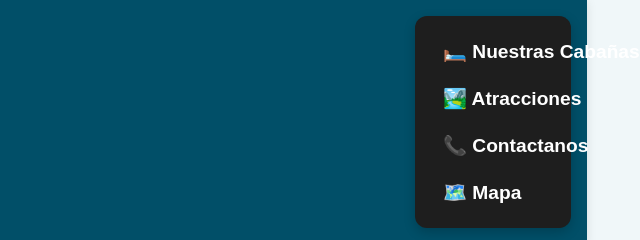
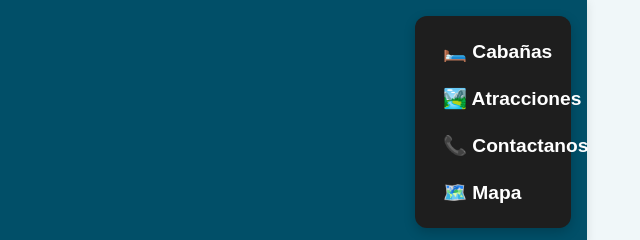
Before and after one commit to turizar/Vuelo-de-Gaviotas-V3, a plain HTML site: page docs/index.html in a window 1280 px wide. Shown: the top 240 px of the page, 693-1333 px from the left, 640 px wide, since content can reach past the window. Drawn offline with Linux system fonts and the light colour scheme; grey boxes are pictures that could not be loaded.

Commit message:
Actualizar todo el proyecto con nueva versión

```diff
--- a/docs/index.html
+++ b/docs/index.html
@@ -47,7 +47,7 @@
 
       <nav id="nav">
         <ul>
-          <li><a href="#cabins">🛏️ Nuestras Cabañas</a></li>
+          <li><a href="#cabins">🛏️ Cabañas</a></li>
           <li><a href="#surroundings">🏞️ Atracciones</a></li>
           <li><a href="#contact">📞 Contactanos</a></li>
           <li><a href="#map">🗺️ Mapa</a></li>
```
